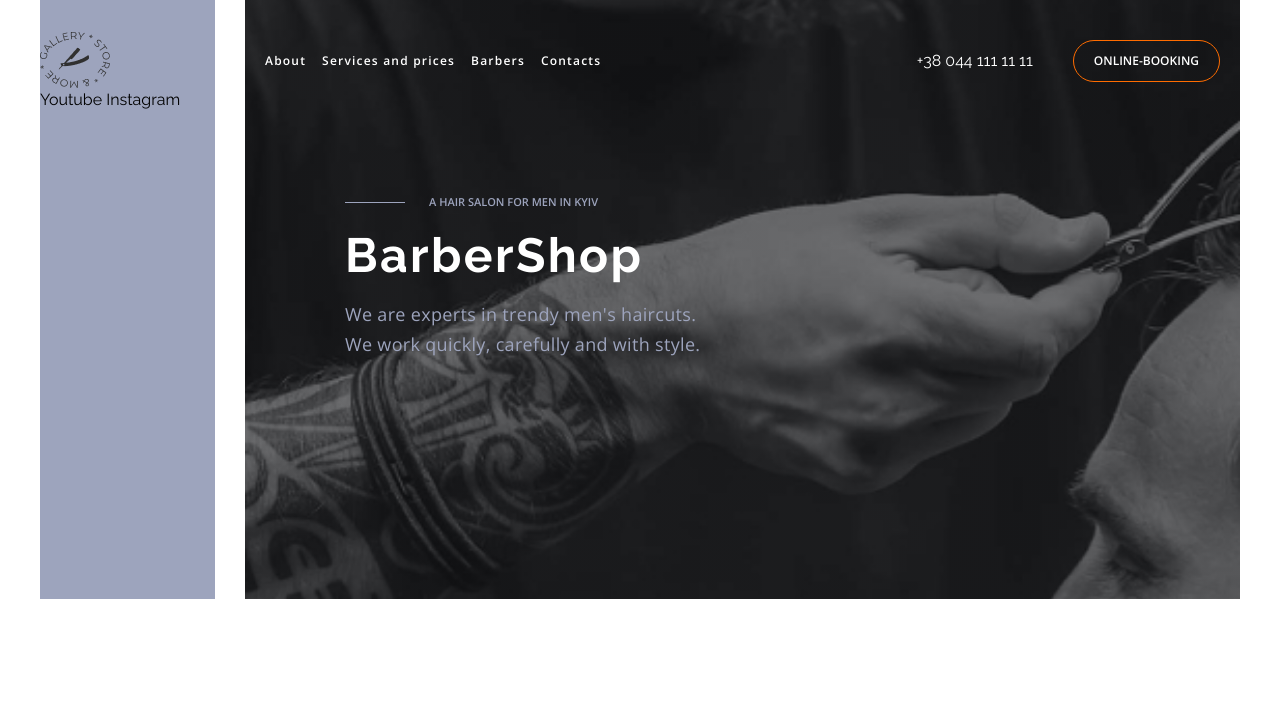
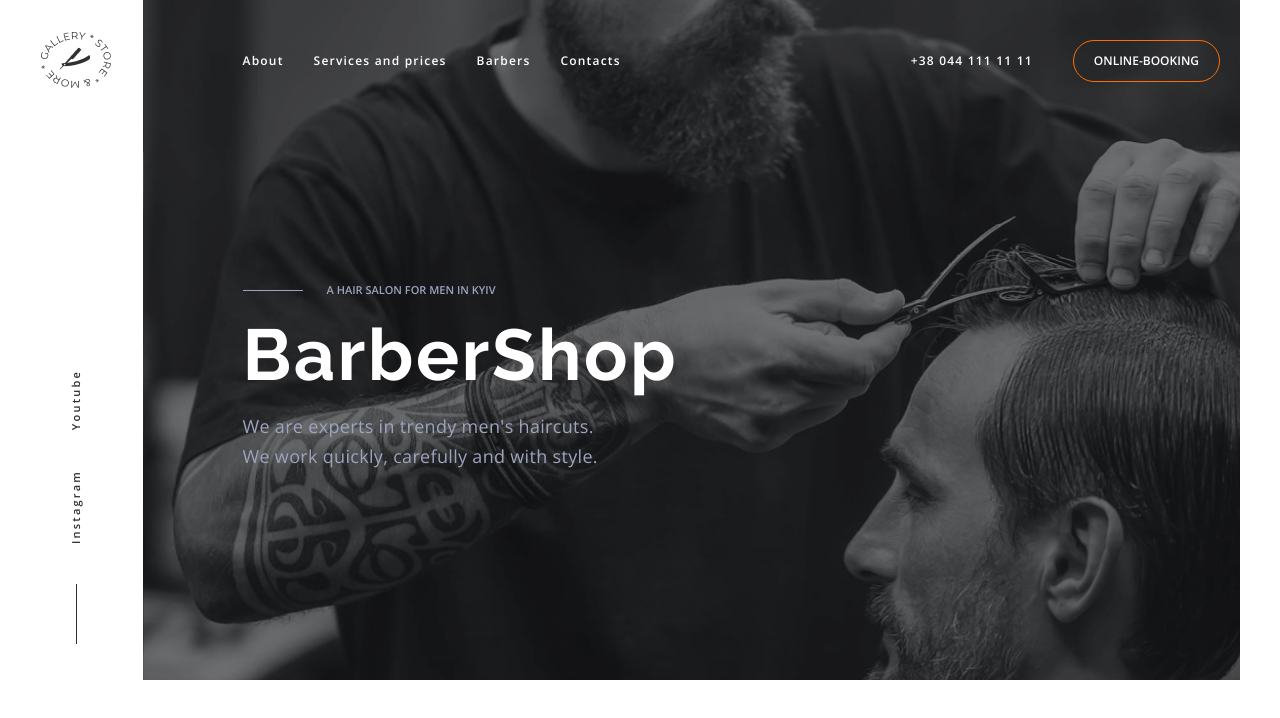
Before and after one commit to Nikichva/Barbershop, a website built with Vite: page index.html in a window 1280 px wide. Built offline with nearby package versions, Linux system fonts and the light colour scheme.

Commit message:
finished header

```diff
--- a/index.html
+++ b/index.html
@@ -12,24 +12,35 @@
     <header class="md:mx-10">
       <div class="container mx-auto">
         <div class="md:grid md:grid-cols-12 md:gap-7.5">
-          <aside class="hidden md:col-span-2 pt-8 pb-10 md:block bg-cement">
-            <div>
+          <aside
+            class="hidden md:col-span-2 xl:col-span-1 pt-8 md:block bg-light"
+          >
+            <div class="flex flex-col items-center justify-between gap-70.5">
               <img
                 src="/img/Logo_black.png"
                 alt="logo"
                 class="w-17.5 h-14 block"
               />
-              <div>
-                <a href="#"> Youtube </a>
-                <a href="#"> Instagram </a>
+              <div class="vertical-rl flex gap-10 aside__links">
+                <a href="#" class="text-center transform rotate-180 block">
+                  Youtube
+                </a>
+                <a href="#" class="text-center transform rotate-180 block">
+                  Instagram
+                </a>
+                <div class="relative">
+                  <span
+                    class="after:content-[''] after:block after:w-[1px] after:h-15 after:bg-wetasphalt absolute left-[50%]"
+                  ></span>
+                </div>
               </div>
             </div>
           </aside>
           <div
-            class="bg-[linear-gradient(rgba(25,28,38,.20),rgba(25,28,38,.20)),url(/img/slider-img-3.jpg)] bg-center bg-cover pt-10 px-8 md:px-5 pb-52 md:pb-60 md:col-span-10"
+            class="bg-[linear-gradient(rgba(25,28,38,.20),rgba(25,28,38,.20)),url(/img/slider-img-3.jpg)] bg-center bg-cover pt-10 px-8 md:px-5 md:col-span-10 xl:col-span-11 min-h-145 md:min-h-170 lg:bg-[linear-gradient(rgba(25,28,38,.20),rgba(25,28,38,.20)),url(/img/slider-img-3-desc.jpg)]"
           >
-            <div class="hidden md:flex justify-between items-center">
-              <ul class="flex gap-4 nav__links">
+            <div class="hidden md:flex justify-between items-center xl:pl-20">
+              <ul class="flex gap-4 xl:gap-7.5 nav__links">
                 <li><a href="#">About</a></li>
                 <li><a href="#">Services and prices</a></li>
                 <li><a href="#">Barbers</a></li>
@@ -38,7 +49,7 @@
               <div class="flex items-center gap-10">
                 <a
                   href="tel:+38 044 111 11 11"
-                  class="hidden xl:block text-light"
+                  class="hidden lg:block nav__links"
                   >+38 044 111 11 11</a
                 >
                 <button class="btn-default">Online-booking</button>
@@ -68,11 +79,11 @@
             </nav>
             <div class="md:px-20">
               <h2
-                class="header__text mt-28 inline-flex items-center gap-6 before:content-[''] before:block before:h-[1px] before:w-15 before:bg-cement"
+                class="header__text mt-28 md:mt-50 inline-flex items-center gap-6 before:content-[''] before:block before:h-[1px] before:w-15 before:bg-cement"
               >
                 A hair salon for men in Kyiv
               </h2>
-              <h1 class="mt-5 title">BarberShop</h1>
+              <h1 class="mt-5 title xl:text-7xl">BarberShop</h1>
               <div class="mt-5">
                 <p class="header__descr">
                   We are experts in trendy men's haircuts. <br />
--- a/src/styles/tailwind.css
+++ b/src/styles/tailwind.css
@@ -18,6 +18,9 @@
   }
   .header__descr {
     @apply text-cement text-base font-normal font-[Open_Sans] leading-[26px] tracking-[0.32px] md:text-lg md:leading-[30px];
+  }
+  .vertical-rl {
+    writing-mode: vertical-rl;
   }
 }
 
@@ -47,8 +50,13 @@
   .btn-default {
     @apply rounded-3xl border border-pomarancza text-center text-light font-[Open_Sans] text-xs font-semibold uppercase bg-transparent block px-5 py-3 cursor-pointer ease-linear duration-300 hover:bg-pomarancza;
   }
-
-  .btn-send {
+  .aside__links {
+    @apply text-wetasphalt font-[Open_Sans] text-[11px] font-semibold  tracking-[2.2px];
+  }
+  .aside__links a {
+    @apply hover:text-pomarancza ease-linear duration-300;
+  }
+  /* .btn-send {
     @apply w-55 h-10 text-base focus:outline-ceramic focus:outline focus:border-ceramic lg:active:outline-ceramic lg:active:outline lg:active:border-ceramic lg:active:text-dark lg:hover:text-ceramic lg:hover:border-ceramic disabled:text-ui-disabled disabled:border-ui-disabled;
-  }
+  } */
 }
```
Also changed, not shown: public/img/slider-img-3-desc.jpg (added).
